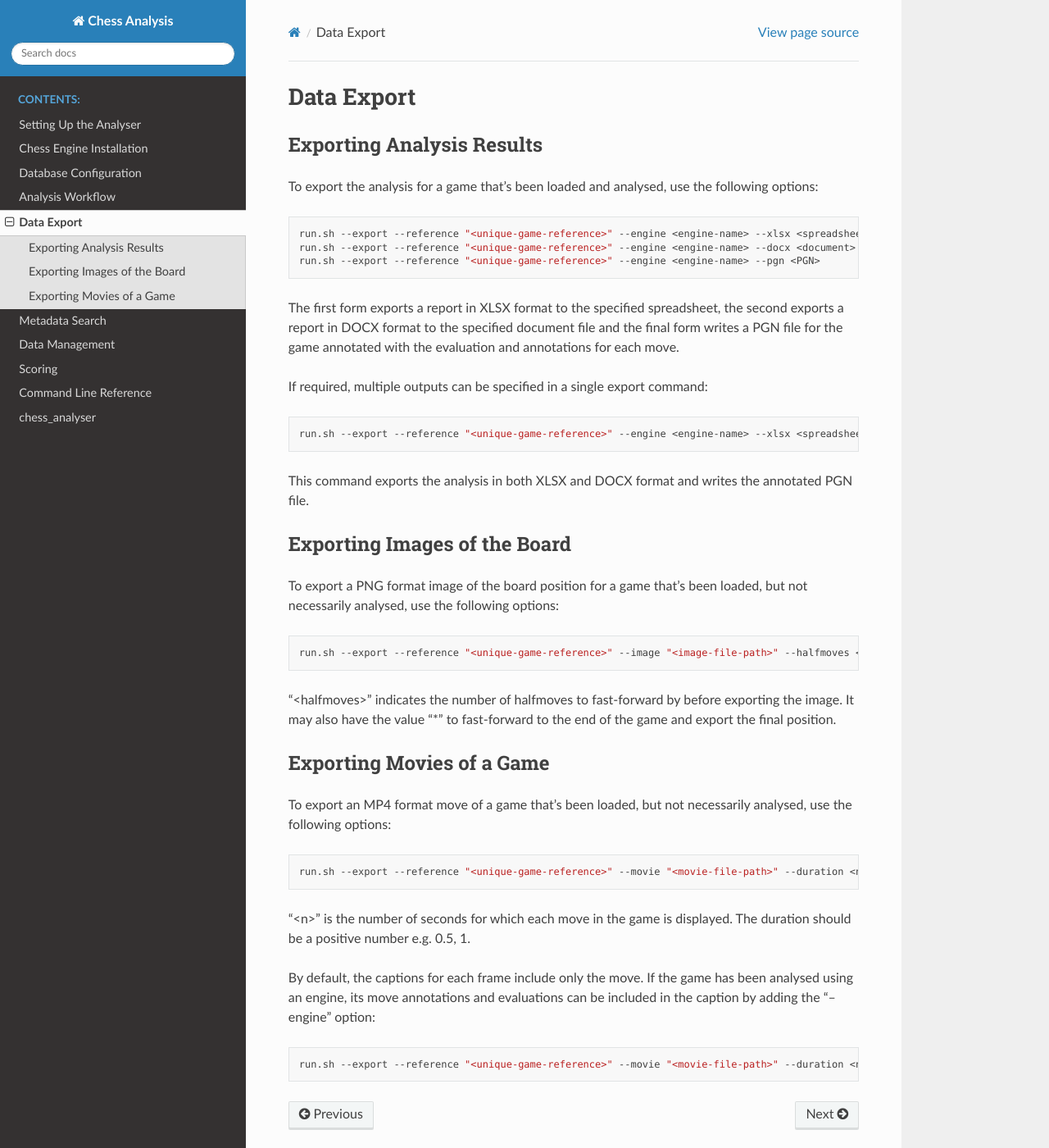
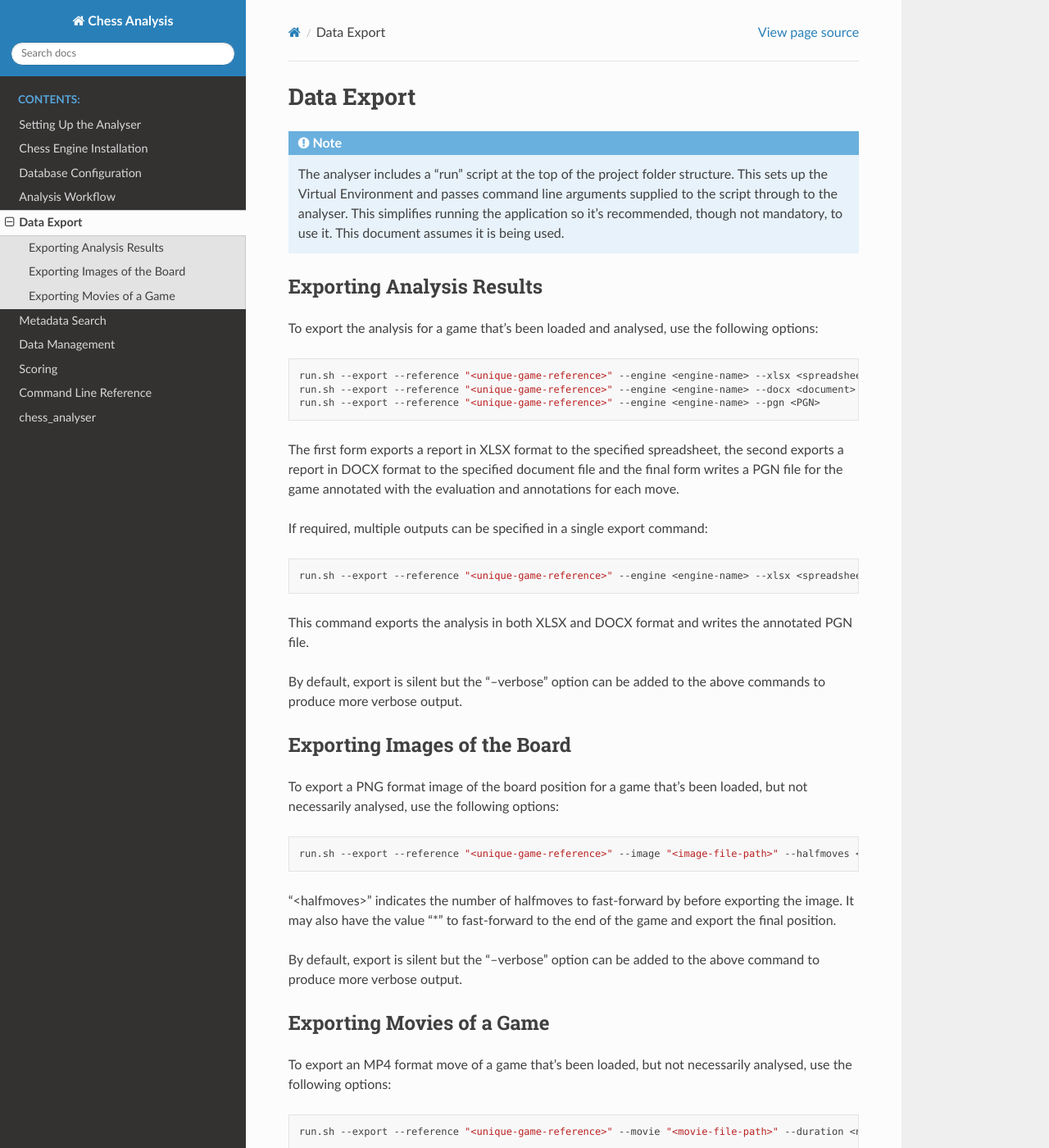
Before and after one commit to davewalker5/ChessAnalyser, a Sphinx documentation site: the page built from docs/source/data_export.rst, in a window 1280 px wide and 1400 px high. Shown: the whole window at 82% size. Built offline with Sphinx 7.4.7 and the Read the Docs theme 3.1.0, drawn with Linux system fonts in a browser that asks for light colours; some of the changed text lies outside the part shown.

Commit message:
Added documentation on use of the verbose command line option

```diff
--- a/docs/source/data_export.rst
+++ b/docs/source/data_export.rst
@@ -1,6 +1,7 @@
 Data Export
 ===========
 
+.. include:: run_script_note.rst
 
 Exporting Analysis Results
 --------------------------
@@ -25,6 +26,9 @@ If required, multiple outputs can be specified in a single export command:
 
 This command exports the analysis in both XLSX and DOCX format and writes the annotated PGN file.
 
+By default, export is silent but the "--verbose" option can be added to the above commands to produce more
+verbose output.
+
 Exporting Images of the Board
 -----------------------------
 
@@ -37,6 +41,9 @@ To export a PNG format image of the board position for a game that's been loaded
 
 "<halfmoves>" indicates the number of halfmoves to fast-forward by before exporting the image. It may also have the value "*" to fast-forward
 to the end of the game and export the final position.
+
+By default, export is silent but the "--verbose" option can be added to the above command to produce more
+verbose output.
 
 Exporting Movies of a Game
 --------------------------
@@ -56,3 +63,6 @@ and evaluations can be included in the caption by adding the "--engine" option:
 .. code-block:: bash
 
     run.sh --export --reference "<unique-game-reference>" --movie "<movie-file-path>" --duration <n> --engine <engine-name>
+
+By default, export is silent but the "--verbose" option can be added to the above commands to produce more
+verbose output.
```
Also changed, not shown: docs/source/data_management.rst (+9 -0 lines).
